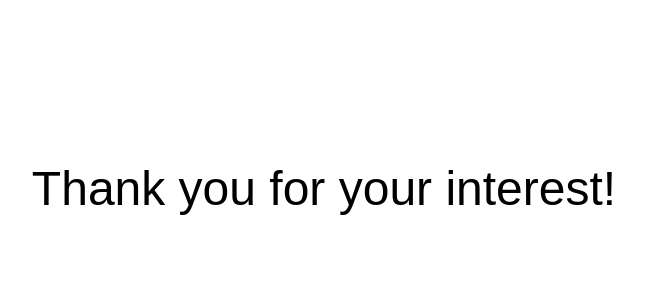
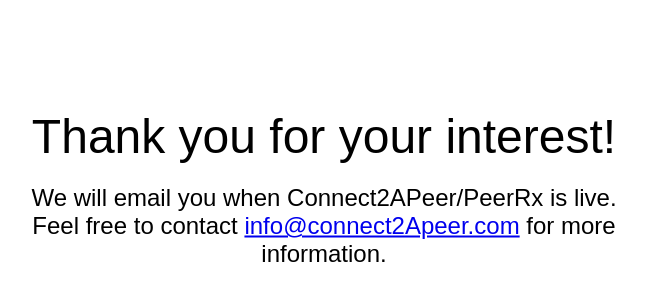
Before and after one commit to LeslieManrique/peerRX, a React (Create React App) app in the folder client/: page /thank_you in a window 1280 px wide. Shown: the part 212-512 px from the top of the page, without its empty margins (316-962 px from the left). Built offline with nearby package versions, Linux system fonts and the light colour scheme.

Commit message:
Edited thank you page content and styling

```diff
--- a/client/src/components/InterestPages.js
+++ b/client/src/components/InterestPages.js
@@ -2,8 +2,9 @@ import React from 'react';
 import { Link } from 'react-router-dom';
 
 const ThankYouPage = (props) => (
-	<div id="thank-you">
+	<div className="thank-you">
 		<p>Thank you for your interest!</p>
+		<p id="subtext">We will email you when Connect2APeer/PeerRx is live. Feel free to contact <a href="mailto:info@connect2Apeer.com">info@connect2Apeer.com</a> for more information.</p>
 	</div>
 );
 
--- a/client/src/styles/interest.css
+++ b/client/src/styles/interest.css
@@ -16,7 +16,6 @@ h2{
 /* style welcome page */
 #welcome-page{
 	text-align: center;
-	/*border: 3px solid black;*/
 }
 
 #welcome-video{
@@ -24,7 +23,6 @@ h2{
 	padding-bottom: 50%;
 	padding-top: 25px;
 	height: 0;
-	/*border: 3px solid purple;*/
 }
 
 #welcome-video iframe{
@@ -33,7 +31,6 @@ h2{
 	left: 0;
 	width: 100%;
 	height: 100%;
-	/*border: 3px solid green;*/
 }
 
 #interest-link{
@@ -43,20 +40,29 @@ h2{
 }
 
 /* style thank you page */
-#thank-you{
-	display: block;
- 	margin-left: auto;
-  	margin-right: auto;
-}
-
-#thank-you p{
-	text-align: center;
-	margin: 0;
-	font-size: 3em;
-	position: absolute;
+.thank-you{
+  	position: absolute;
 	top: 50%;
 	left: 50%;
 	transform: translate(-50%, -50%);
+
+  	display: flex;
+	flex-direction: column;
+  	justify-content: left;
+  	align-items: center;
+}
+
+p#subtext{
+	font-size: 1.5em;
+	color: black;
+}
+
+.thank-you p{
+	text-align: center;
+	display: block;
+	margin: 5px;
+	padding: 5px;
+	font-size: 3em;
 	color: black;
 }
 
```
